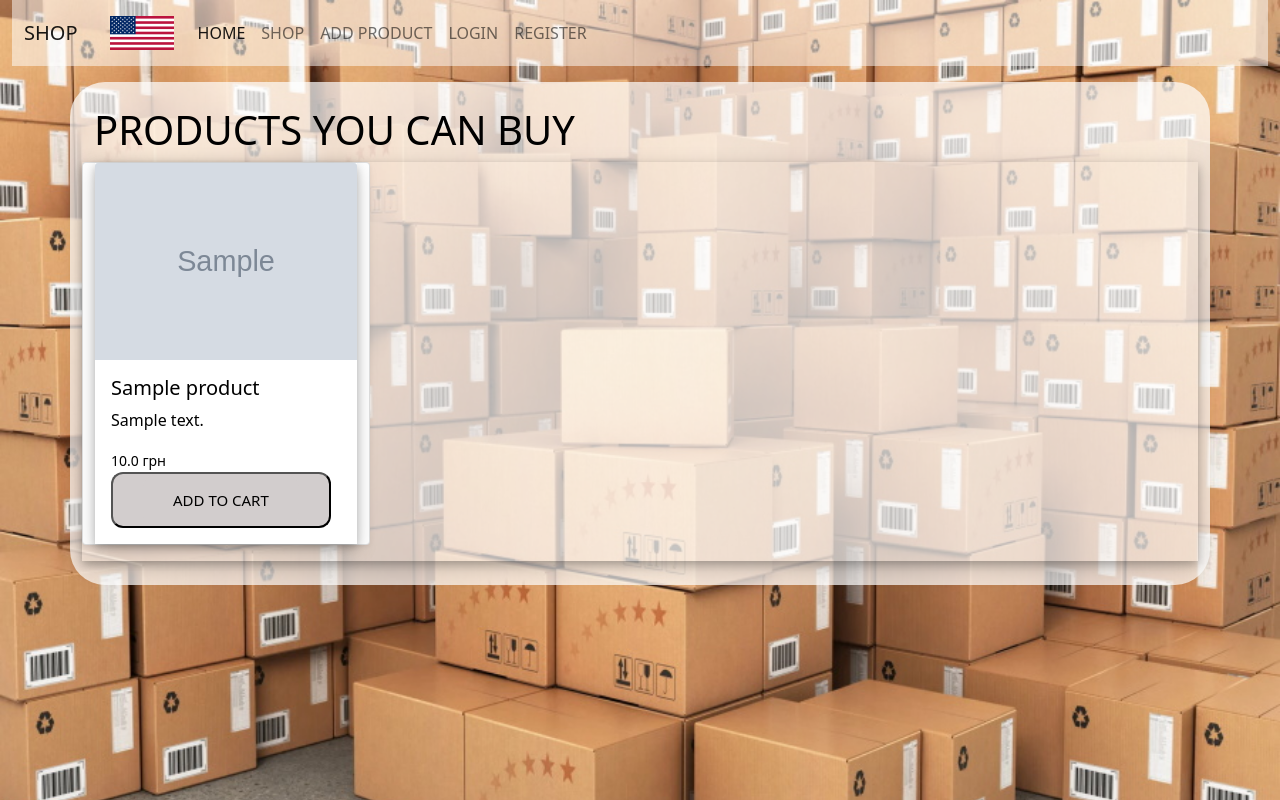
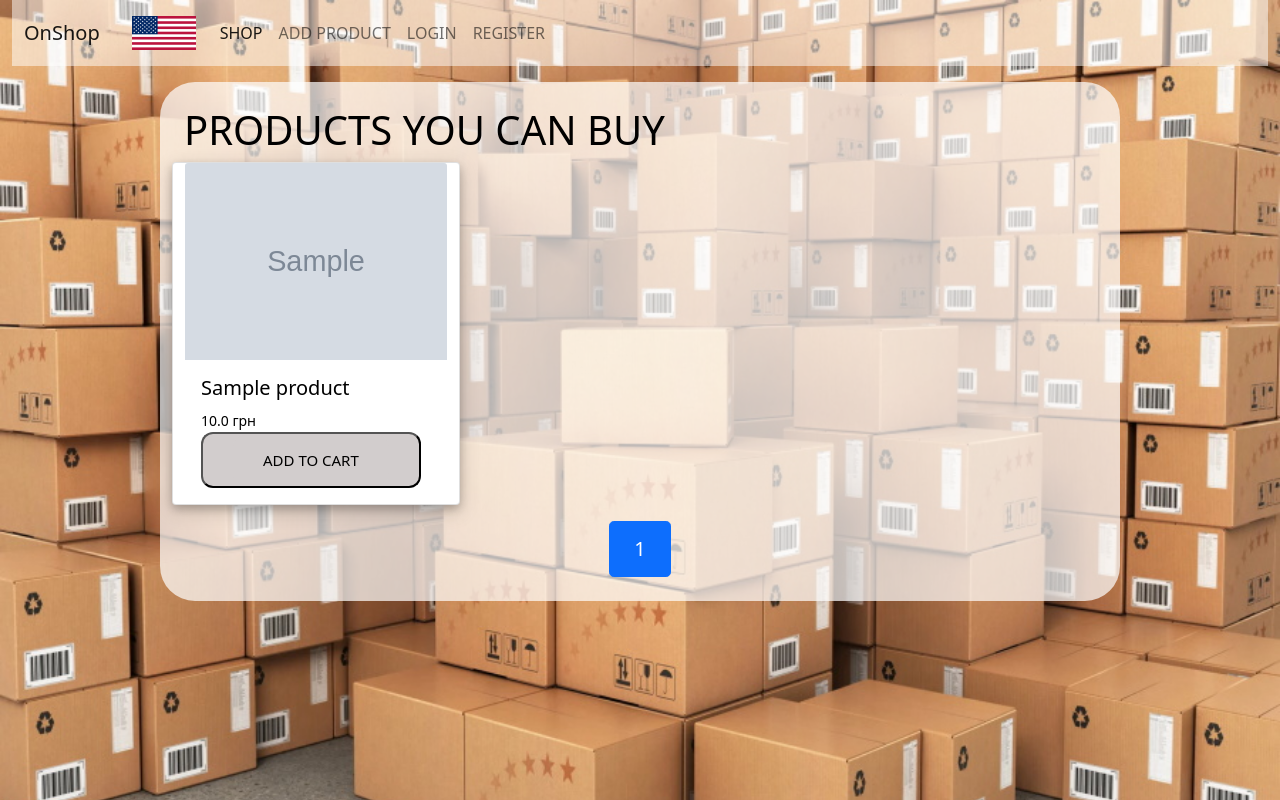
Before and after one commit to UnD0T/TeamProject, a Flask app: page / in a window 1280 px wide. Run offline with Flask 3, Linux system fonts and the light colour scheme; tables that the repository leaves empty hold one stand-in row (values such as "Sample post"); grey boxes marked "Sample" are stand-in pictures.

Commit message:
pagination and shadow

```diff
--- a/app/routes.py
+++ b/app/routes.py
@@ -12,7 +12,8 @@ from .decorators import admin_required
 
 @app.route('/')
 def home():
-    products = db.session.scalars(sa.select(Products))
+    # products = db.session.scalars(sa.select(Products))
+    products = db.paginate(sa.select(Products), per_page=3)
     return render_template('index.html', products=products)
 
 
@@ -26,6 +27,18 @@ def products_list():
 def product_detail(product_id):
     product = db.session.scalar(sa.select(Products).where(Products.id == product_id))
     return render_template('product_detail.html', product=product)
+
+
+@app.route('/products/<int:product_id>/remove')
+def remove_product(product_id):
+    if  not current_user.is_authenticated:
+        return redirect(url_for('login'))
+
+    db.session.query(user_product).filter(user_product.c.user_id == current_user.id).filter(user_product.c.product_id == product_id).delete()
+    db.session.commit()
+
+    flash(message='You successfully remove this product', category='success')
+    return redirect(url_for('shopping_cart'))
 
 
 # post_products
@@ -102,16 +115,7 @@ def reset_password(token):
     return render_template('reset_password.html', form=form)
 
 
-@app.route('/products/<int:product_id>/remove')
-def remove_product(product_id):
-    if  not current_user.is_authenticated:
-        return redirect(url_for('login'))
 
-    db.session.query(user_product).filter(user_product.c.user_id == current_user.id).filter(user_product.c.product_id == product_id).delete()
-    db.session.commit()
-
-    flash(message='You successfully remove this product', category='success')
-    return redirect(url_for('shopping_cart'))
 
 
 # registration/login/logout
--- a/app/static/style/style.css
+++ b/app/static/style/style.css
@@ -14,7 +14,12 @@ a {
     padding: 24px;
 }
 
-.row {
+.card {
+    width: 100%;
+    height: 100%;
+}
+
+.my-shadow {
     box-shadow: 0 4px 8px 0 rgba(0, 0, 0, 0.2), 0 6px 20px 0 rgba(0, 0, 0, 0.19);
 }
 
@@ -89,3 +94,11 @@ a {
     background-color: #9d9595;
     color: #2b2929;;
 }
+
+.pagination-container {
+    display: flex;
+}
+
+.pagination {
+    justify-content: center;
+}
--- a/app/templates/base.html
+++ b/app/templates/base.html
@@ -26,7 +26,7 @@
 <div class="container-fluid mb-3">
     <nav class="navbar navbar-expand-lg navbar-light">
         <div class="container-fluid">
-            <a class="navbar-brand" href="#">SHOP</a>
+            <a class="navbar-brand" href="{{ url_for('home') }}">OnShop</a>
             <a class="nav-link" href="{{ url_for('info') }}"><img class="header__img" src="{{ url_for('static', filename='img/icon2.png') }}" alt="low"></a>
             <button class="navbar-toggler" type="button" data-bs-toggle="collapse" data-bs-target="#navbarNav"
                     aria-controls="navbarNav" aria-expanded="false" aria-label="Toggle navigation">
@@ -35,10 +35,7 @@
             <div class="collapse navbar-collapse" id="navbarNav">
                 <ul class="navbar-nav">
                     <li class="nav-item">
-                        <a class="nav-link active" aria-current="page" href="#">HOME</a>
-                    </li>
-                    <li class="nav-item">
-                        <a class="nav-link" href="{{ url_for('home') }}">SHOP</a>
+                        <a class="nav-link active" aria-current="page" href="{{ url_for('home') }}">SHOP</a>
                     </li>
                     <li class="nav-item">
                         <a class="nav-link" href="{{ url_for('post_products') }}">ADD PRODUCT</a>
--- a/app/templates/index.html
+++ b/app/templates/index.html
@@ -8,33 +8,59 @@
 {% block content %}
 
 
-<div class="container w-80 mt-3" style="background-color: rgba(255, 255, 255, 0.7); border-radius:35px; color: black;" >
+<div class="container w-75 mt-3" style="background-color: rgba(255, 255, 255, 0.7); border-radius:35px; color: black;" >
   <h1>PRODUCTS YOU CAN BUY</h1>
 
-  <div class="row row-cols-2 d-flex justify-content-between">
+  <div class="row row-cols-3 d-flex justify-content-between">
 
     {% for product in products %}
 
-      <div class="card col shadow-sm mb-3 my-shadow" style="width: 18rem;">
-        <div class="row g-0" >
-          <a href="{{ url_for('buy_products', product_id=product.id) }}">
+      <div class="card col  my-shadow mb-3" style="width: 18rem;">
+        <!-- <div class="row g-0 my-shadow" > -->
+          <a href="{{ url_for('product_detail', product_id=product.id) }}">
           <img src="{{ product.photo }}" class="card-img-top" alt="...">
           <div class="card-body">
             <h5 class="card-title">{{ product.title }}</h5>
-            <p class="card-text">{{ product.description }}</p>
             <p class="card-text"><small class="text-body-secondary">{{ product.price}} грн</small></p>
           </a>
 
             <button class="my-button"> <a href="{{ url_for('buy_products', product_id=product.id) }}" class="my-button">ADD TO CART</a></button>
           </div>
-        </div>
+        <!-- </div> -->
       </div>
 
 
     {% endfor %}
 
   </div>
+
+  <nav aria-label="..." class="pagination-container">
+    <ul class="pagination pagination-lg" style="margin: 0 auto;">
+    {% for page in products.iter_pages() %}
+        {% if page %}
+            {% if page != products.page %}
+            <li class="page-item" aria-current="page">
+                <a href="{{ url_for('home', page=page) }}" class="page-link">{{ page }}</a>
+            </li>
+            {% else %}
+            <li class="page-item active" aria-current="page">
+                <a href="{{ url_for('home', page=page) }}" class="page-link">{{ page }}</a>
+            </li>
+            {% endif %}
+        {% else %}
+        <li class="page-item active" aria-current="page">
+            …
+        </li>
+        <li class="page-item active" aria-current="page">
+            <a href="{{ url_for('home', page=page) }}" class="page-link">{{ products.total }}</a>
+        </li>
+        {% endif %}
+      {% endfor %}
+    </ul>
+  </nav>
 </div>
+
+
 
 {% for category, message in get_flashed_messages(True)  %}
 <div class="flash-container">
```
Also changed, not shown: app/templates/shopping_cart.html (+12 -9 lines), app/static/uploads/Airpods_3.jpg (added), app/static/uploads/HEADset_j33.jpg (added), app/static/uploads/jbl_450.jpg (added), teamproject.db.
